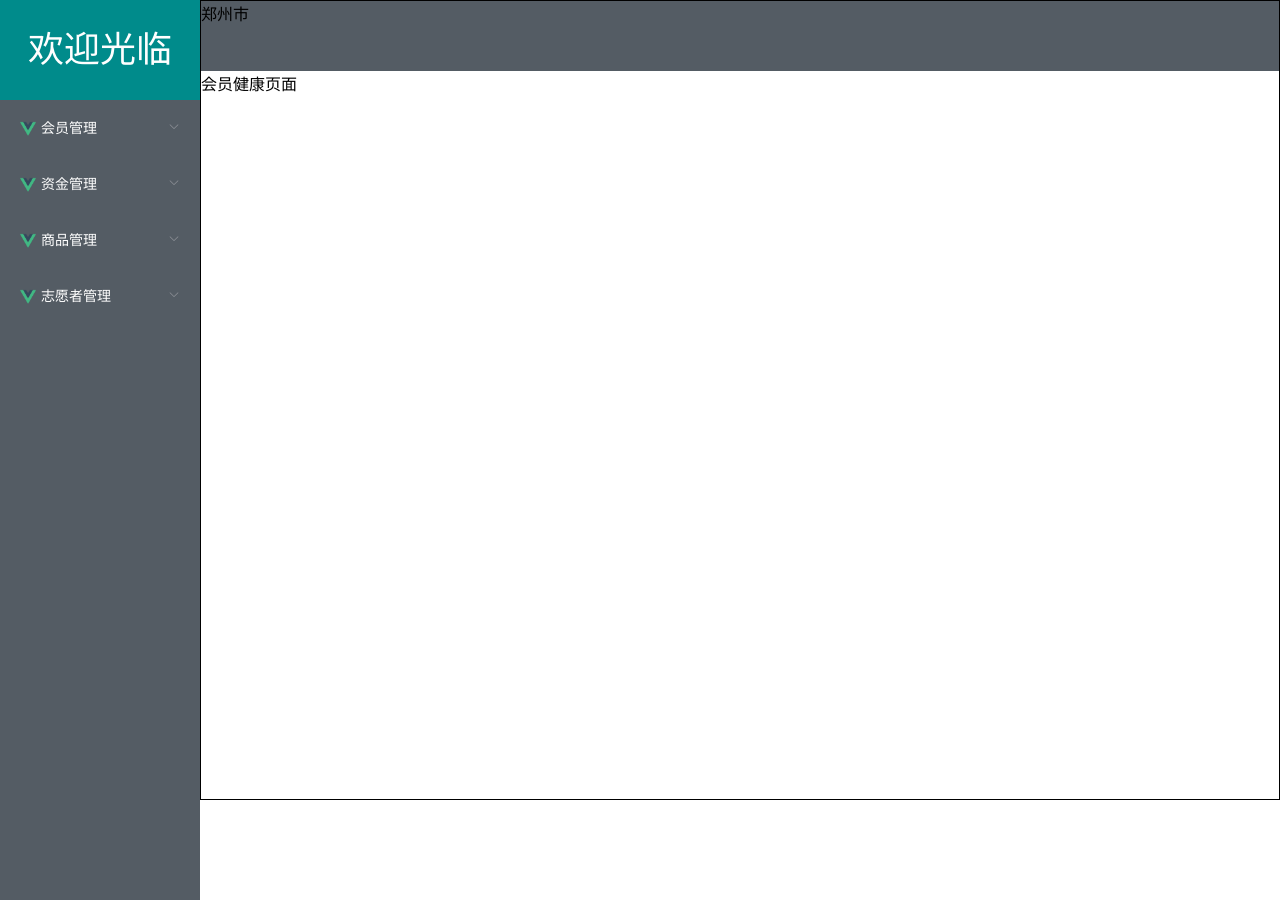
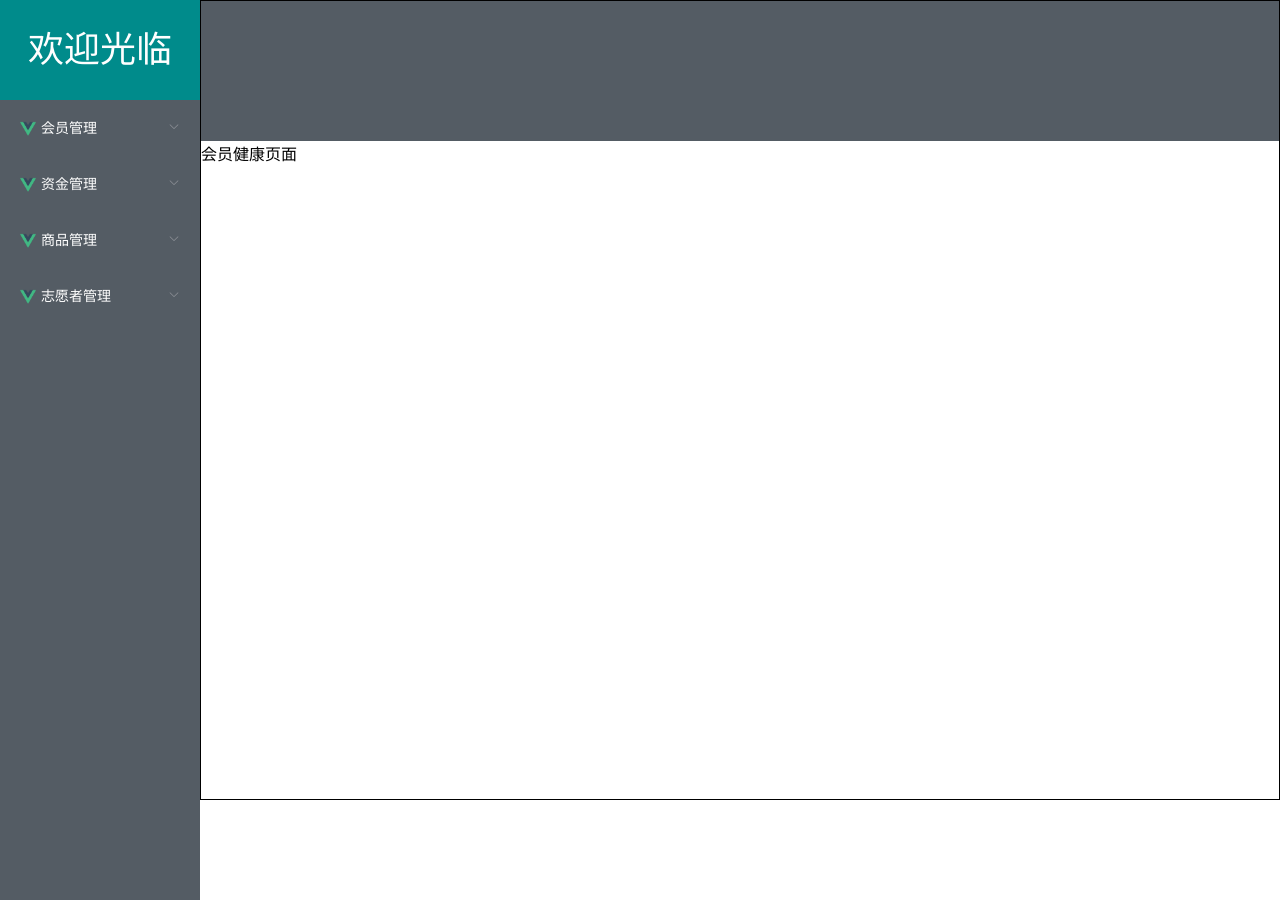
Before and after one commit to XiFanYin/webtest, a Vue app: page /menberhealth in a window 1280 px wide. Built offline with nearby package versions, Linux system fonts and the light colour scheme; sample sign-in values are in the browser's storage.

Commit message:
vuex基本使用完成

```diff
--- a/src/router/index.js
+++ b/src/router/index.js
@@ -53,11 +53,20 @@ const routes = [
 
 ]
 
+
+
 const router = new VueRouter({
   mode: 'history',
   base: process.env.BASE_URL,
   routes
 })
+
+
+//在router.js文件加入，解决element问题可以完美的解决
+const originalPush = VueRouter.prototype.push
+VueRouter.prototype.push = function push(location) {
+  return originalPush.call(this, location).catch(err => err)
+}
 
 
 
--- a/src/store/index.js
+++ b/src/store/index.js
@@ -2,12 +2,17 @@ import Vue from 'vue'
 import Vuex from 'vuex'
 
 Vue.use(Vuex)
-/* state就是数据 */
+
 export default new Vuex.Store({
+  /* state就是数据 */
   state: {
-    address: "郑州市"
+    obj:{}
   },
-  mutations: {},
-  actions: {},
-  modules: {}
+  mutations: {
+    setStateVal(state, obj) {
+      state.obj = Object.assign({}, state.obj, obj)
+    }
+  }
+
+
 })
--- a/src/views/home.vue
+++ b/src/views/home.vue
@@ -34,7 +34,8 @@
     </div>
 
     <div class="right">
-       <div class="nav_bar">{{$store.state.address}}</div>
+       <div class="nav_bar">{{$store.state.obj.address}}</div>
+       <div class="nav_bar">{{$store.state.obj.age}}</div>
        <router-view/>
     </div>
   </div>
--- a/src/views/menberhealth.vue
+++ b/src/views/menberhealth.vue
@@ -1,10 +1,25 @@
 <template>
-  <div>
+  <div @click="aaa">
       会员健康页面
   </div>
+
+
 </template>
 <script>
 export default {
+    data() {
+      return {
+        teststud:{}
+      }
+    },
+
+
+    methods: {
+        aaa(){
+           this.$store.commit('setStateVal',{address:"郑州"} )
+        },
+
+    },
 }
 </script>
 
```
